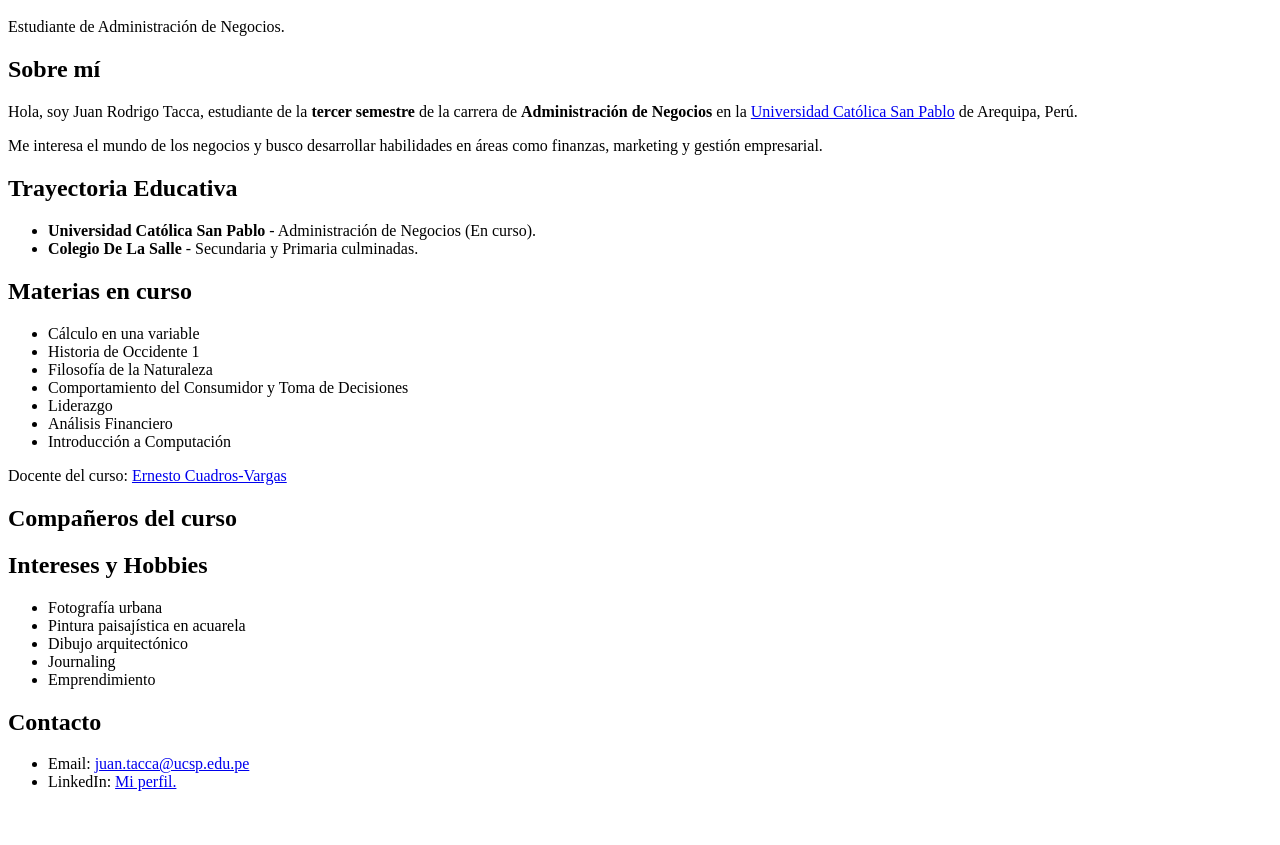
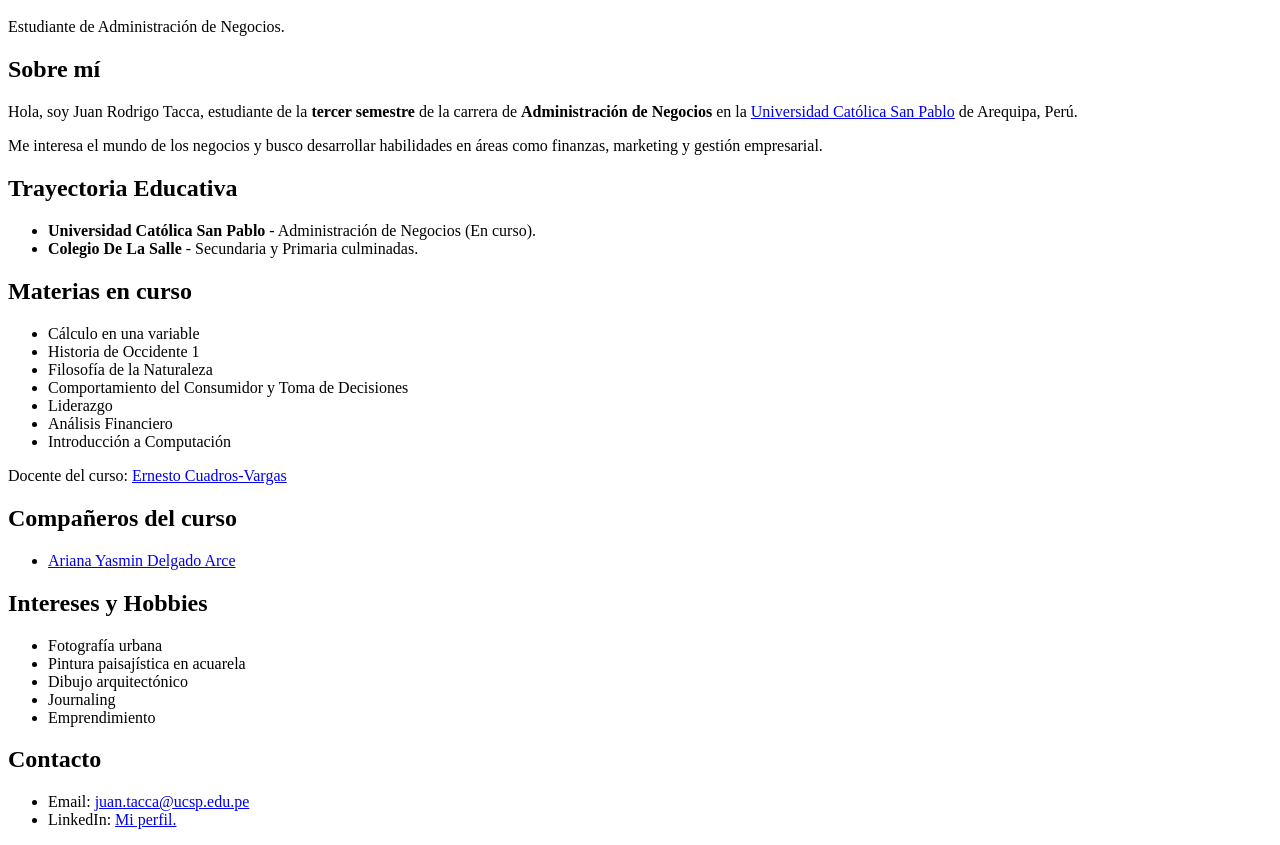
Before and after one commit to Juan-Rodrigo-Tacca-Paucar/Juan-Rodrigo-Tacca-Paucar-Estudiante-de-Administraci-n-de-Negocios, a plain HTML site: page index.html in a window 1280 px wide. Shown: the part 48-893 px from the top of the page. Before the commit the page ends 855 px from the top, so only its background shows below. Drawn offline with Linux system fonts and the light colour scheme.

Commit message:
Update index.html

```diff
--- a/index.html
+++ b/index.html
@@ -25,6 +25,9 @@
 </ul>
 <p>Docente del curso: <a href="https://www.linkedin.com/in/ecuadrosv/">Ernesto Cuadros-Vargas</a></p>
 <h2>Compañeros del curso</h1>
+ <ul>
+<li><a href="https://w4nd4r1.github.io/Ariana-Yasmin-Delgado-Arce/">Ariana Yasmin Delgado Arce</a></li>
+</ul>
 <h2>Intereses y Hobbies</h1>
 <ul>
 <li>Fotografía urbana</li>
```
